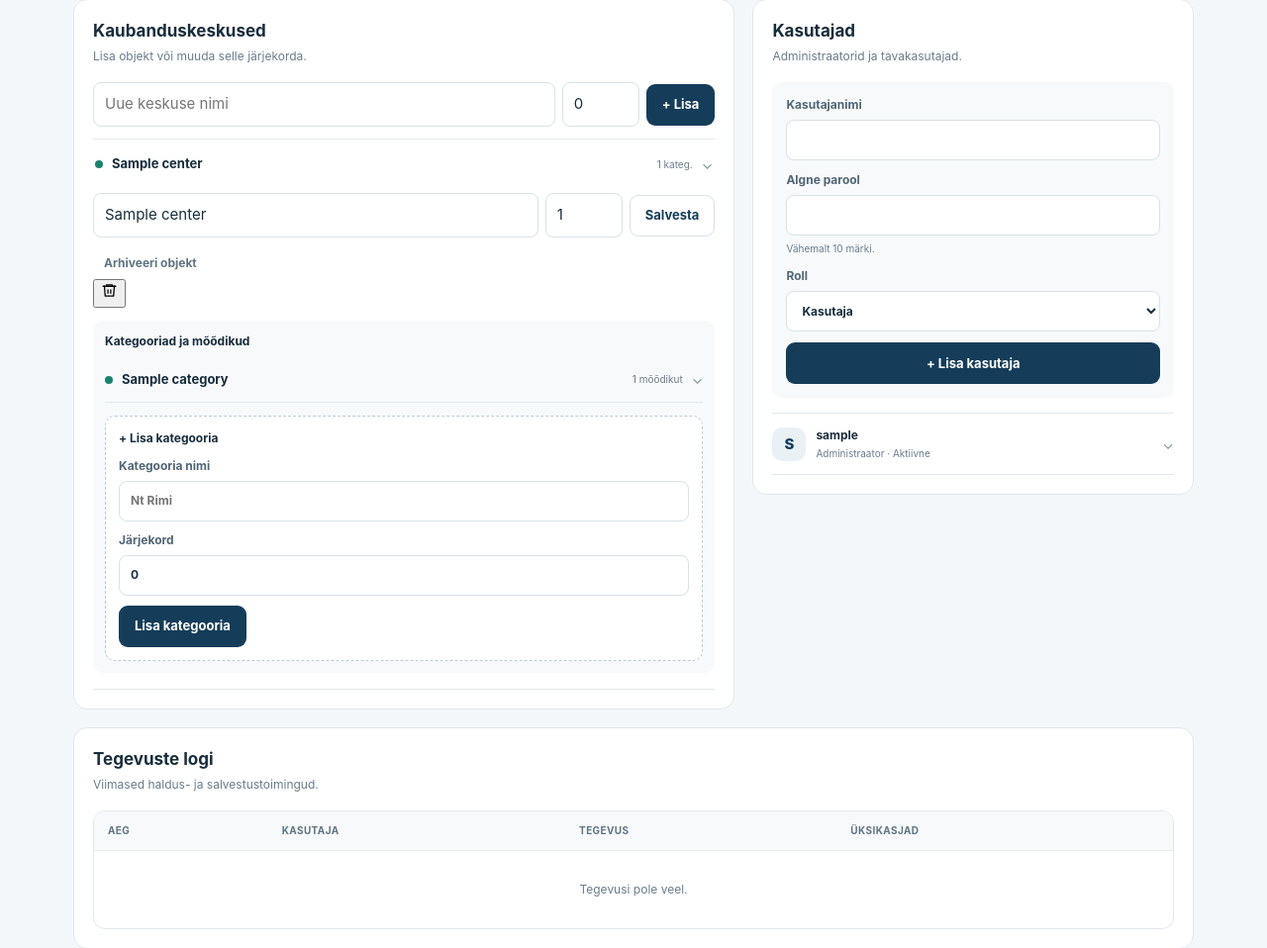
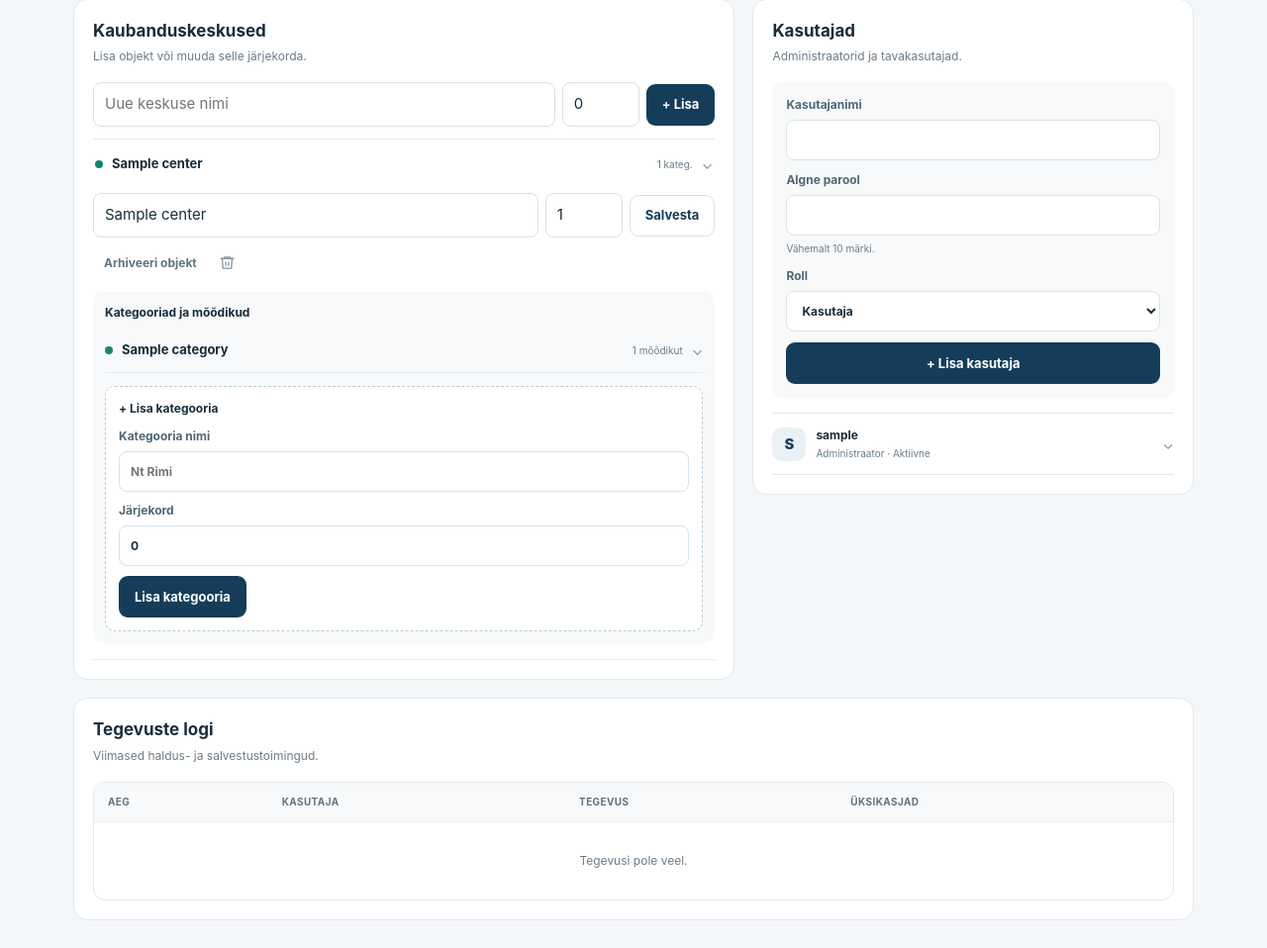
Before and after one commit to Tviki1488/IdaMeters, a Flask app: page /admin in a window 1280 px wide, after a click that opens the changed part. Shown: the part 225-1183 px from the top of the page at 99% size. Run offline with Flask 3, Linux system fonts and the light colour scheme; the visitor is signed in with stand-in values (Sample User, id 1); tables that the repository leaves empty hold one stand-in row (values such as "Sample post"); some libraries are stand-ins or nearby versions.

Commit message:
Add styles for center admin actions and delete button

```diff
--- a/static/style.css
+++ b/static/style.css
@@ -1052,3 +1052,40 @@
 .meter-admin > summary .meter-drag-handle {
     flex: 0 0 24px;
 }
+/* Минималистичная кнопка удаления торгового центра */
+.center-admin-actions {
+    display: flex;
+    align-items: center;
+    gap: 4px;
+    flex-wrap: wrap;
+}
+
+.center-admin-actions form {
+    margin: 0;
+}
+
+.center-delete-button {
+    display: inline-flex;
+    align-items: center;
+    justify-content: center;
+    width: 32px;
+    height: 32px;
+    padding: 0;
+    border: 1px solid transparent;
+    border-radius: 8px;
+    background: transparent;
+    color: #84939c;
+    cursor: pointer;
+    transition: background .15s, border-color .15s, color .15s;
+}
+
+.center-delete-button:hover {
+    background: #fff3f2;
+    border-color: #f0d8d6;
+    color: var(--red);
+}
+
+.center-delete-button:focus-visible {
+    outline: 2px solid var(--navy2);
+    outline-offset: 2px;
+}
```
